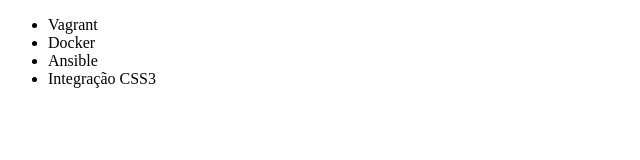
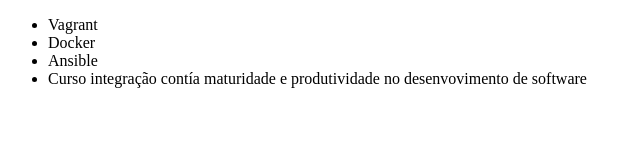
Before and after one commit to mailsonlima-dev/alura-git, a plain HTML site: page index.html in a window 1280 px wide. Shown: the whole page, without its empty margins (0-640 px from the left). Drawn offline with Linux system fonts and the light colour scheme.

Commit message:
renomeando curso de integração continua

```diff
--- a/index.html
+++ b/index.html
@@ -9,7 +9,7 @@
         <li>Vagrant</li>
         <li>Docker</li>
         <li>Ansible</li>
-        <li>Integração CSS3</li>
+        <li>Curso integração contía maturidade e produtividade no desenvovimento de software</li>
     </ul>
 </body>
 </html>
```
